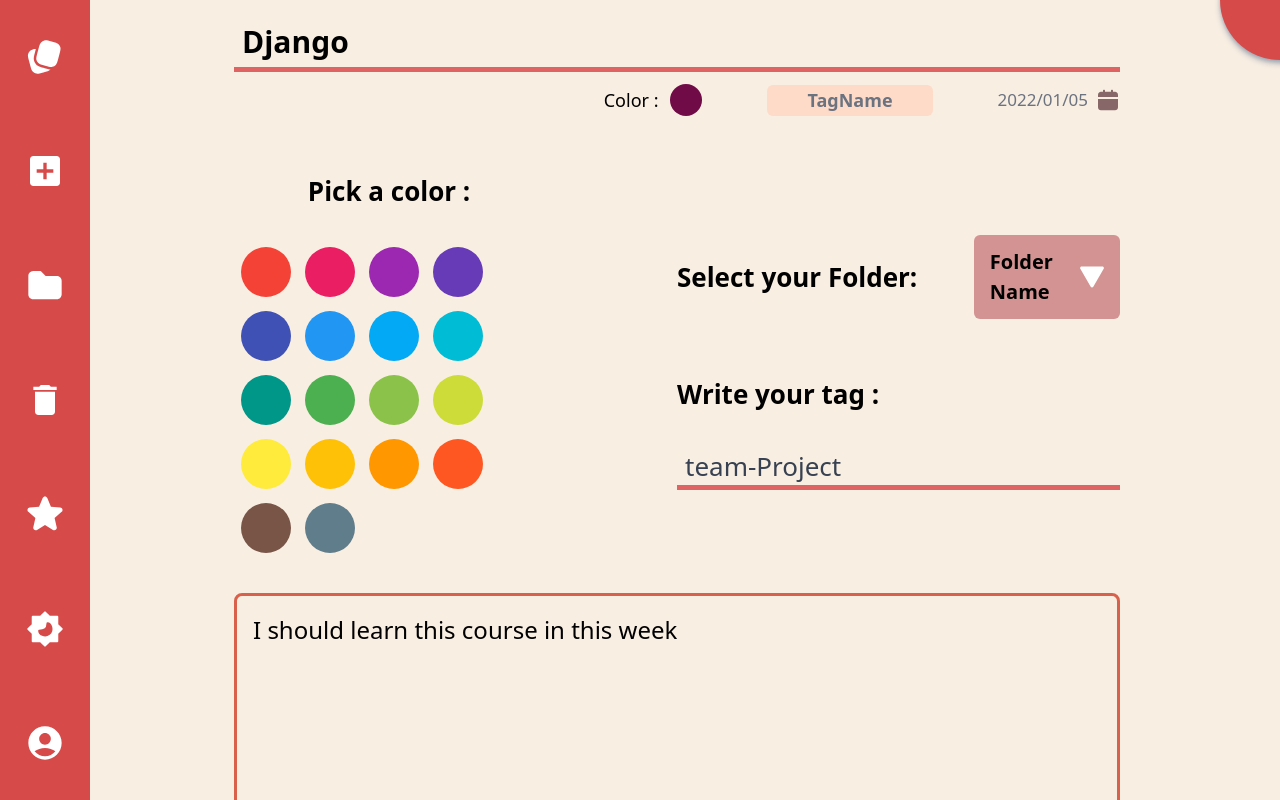
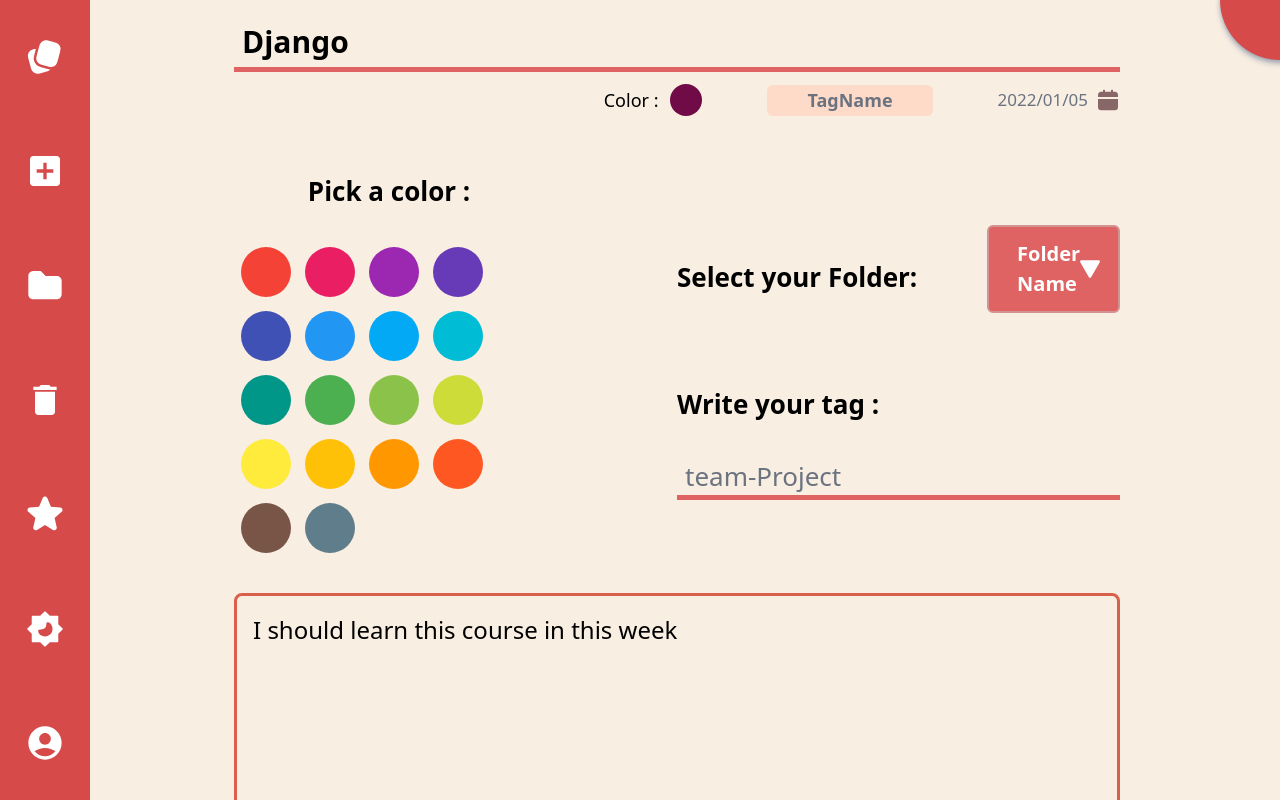
Before and after one commit to Legimmort82/NoteApp, a Next.js app: page /note/Edit/1 in a window 1280 px wide. Built offline with nearby package versions, Linux system fonts and the light colour scheme.

Commit message:
add FolderCard to addnote & ...

```diff
--- a/src/components/FolderCard.jsx
+++ b/src/components/FolderCard.jsx
@@ -4,10 +4,10 @@ import { useState } from "react";
 function FolderCard({ folderName, img }) {
   const [open, setOpen] = useState(false);
   return (
-    <div className="bg-Primary-600 flex justify-between items-center w-[30%] rounded-md px-10 py-3 mb-4 border-2 border-Primary-400">
-      <p className="text-[30px] text-white font-semibold">{folderName}</p>
+    <div className="bg-Primary-600 flex justify-between items-center w-[30%] rounded-md px-7 py-3 mb-4 border-2 border-Primary-400">
+      <p className="text-[20px] text-white font-bold">{folderName}</p>
       <Image
-        className={`w-6 h-6 cursor-pointer transition-all duration-300 ease-in-out ${
+        className={`w-5 h-5 cursor-pointer transition-all duration-300 ease-in-out ${
           open ? "rotate-180" : ""
         }`}
         src={img}
--- a/src/pages/note/Edit/[noteId].jsx
+++ b/src/pages/note/Edit/[noteId].jsx
@@ -6,6 +6,7 @@ import Layout from "@/components/Layout";
 import Image from "next/image";
 import { CirclePicker } from "react-color";
 import { useContext, useEffect, useState } from "react";
+import FolderCard from "@/components/FolderCard";
 
 const EditNote = () => {
   const params = useParams();
@@ -103,22 +104,10 @@ const EditNote = () => {
 
                 <CirclePicker
                   color={selectColor}
+                  onChangeComplete={color => setSelectColor(color.hex)}
                   circleSize={50}
                   width="100%"
-
-                  onChangeComplete={color => setSelectColor(color.hex)}
                 />
-
-                {/* <div className="flex flex-wrap gap-12">
-                  <div className="cursor-pointer w-14 h-14 rounded-[50%] bg-note-red"></div>
-                  <div className="cursor-pointer w-14 h-14 rounded-[50%] bg-note-yellow"></div>
-                  <div className="cursor-pointer w-14 h-14 rounded-[50%] bg-note-green"></div>
-                  <div className="cursor-pointer w-14 h-14 rounded-[50%] bg-note-purple"></div>
-                  <div className="cursor-pointer w-14 h-14 rounded-[50%] bg-note-light-blue"></div>
-                  <div className="cursor-pointer w-14 h-14 rounded-[50%] bg-note-orange"></div>
-                  <div className="cursor-pointer w-14 h-14 rounded-[50%] bg-note-pink"></div>
-                  <div className="cursor-pointer w-14 h-14 rounded-[50%] bg-note-dark-blue"></div>
-                </div> */}
               </div>
 
               <div className="flex flex-col w-[50%]">
@@ -127,14 +116,10 @@ const EditNote = () => {
                     Select your Folder:
                   </p>
 
-                  <div className="bg-Primary-400 flex items-center justify-between rounded-md py-3 px-4 w-[33%]">
-                    <p className="text-[20px] font-semibold">Folder Name</p>
-                    <Image
-                      className="cursor-pointer w-6 h-6"
-                      src={arrowimg}
-                      alt=""
-                    />
-                  </div>
+                  <FolderCard
+                    folderName={"Folder Name"}
+                    img={arrowimg}
+                  />
                 </div>
 
                 <p className="text-[26px] font-semibold dark:text-white">
@@ -147,7 +132,7 @@ const EditNote = () => {
                     value={tag}
                     onChange={handelTag}
                     placeholder="Work"
-                    className="bg-Primary-100 outline-none px-2 w-full border-b-[5px] h-11 text-[26px] font-medium text-gray-700 border-b-Primary-600 placeholder:text-[30px] dark:bg-dark-300 dark:text-white"
+                    className="bg-Primary-100 outline-none px-2 w-full border-b-[5px] h-11 text-[26px] font-medium text-gray-500 border-b-Primary-600 placeholder:text-[30px] dark:bg-dark-300 dark:text-gray-300"
                   />
 
                   {/* <p className="text-gray-400 text-[26px] font-semibold">Work</p>
--- a/src/pages/note/addnotes.jsx
+++ b/src/pages/note/addnotes.jsx
@@ -5,6 +5,7 @@ import arrowimg from "@/assets/icons/arrow.svg";
 import { useContext, useState } from "react";
 import { darkModeNoteContext } from "@/context/DarkModeNoteContext";
 import { CirclePicker } from "react-color";
+import FolderCard from "@/components/FolderCard";
 
 function addnotes() {
   const { createNote, notes } = useContext(darkModeNoteContext);
@@ -111,14 +112,19 @@ function addnotes() {
                     Select your Folder:
                   </p>
 
-                  <div className="bg-Primary-400 flex items-center justify-between rounded-md py-3 px-4 w-[33%]">
+                  <FolderCard
+                    folderName={"Folder Name"}
+                    img={arrowimg}
+                  />
+
+                  {/* <div className="bg-Primary-400 flex items-center justify-between rounded-md py-3 px-4 w-[33%]">
                     <p className="text-[20px] font-semibold">Folder Name</p>
                     <Image
                       className="cursor-pointer w-4 h-4"
                       src={arrowimg}
                       alt=""
                     />
-                  </div>
+                  </div> */}
                 </div>
 
                 <p className="text-[26px] font-semibold dark:text-white">
@@ -131,7 +137,7 @@ function addnotes() {
                     value={tag}
                     onChange={handelTag}
                     placeholder="Work"
-                    className="bg-Primary-100 outline-none px-2 w-full border-b-[5px] h-11 border-b-Primary-600 text-[26px] font-medium text-gray-700 placeholder:text-[30px] dark:bg-dark-300 dark:text-white"
+                    className="bg-Primary-100 outline-none px-2 w-full border-b-[5px] h-11 border-b-Primary-600 text-[26px] font-medium text-gray-500 placeholder:text-[30px] dark:bg-dark-300 dark:text-gray-300"
                   />
 
                 </div>
--- a/src/pages/note/folders.jsx
+++ b/src/pages/note/folders.jsx
@@ -17,7 +17,7 @@ function folders() {
         <div className="px-24">
           <h1 className="py-7  text-Primary-500 text-[55px] font-bold">Folders</h1>
 
-          <div className="flex justify-between flex-wrap">
+          <div className="flex flex-wrap gap-x-10">
             <FolderCard
               folderName={"Folder Name"}
               img={arrowimg}
```
